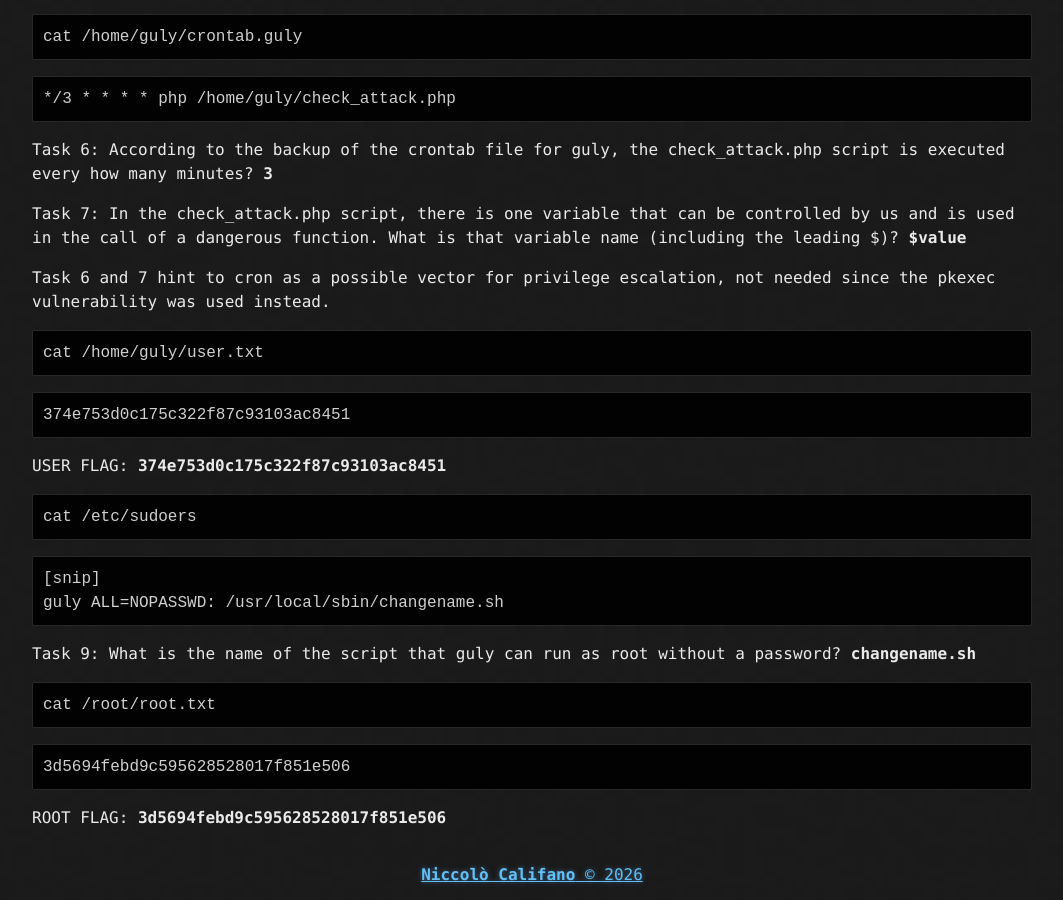
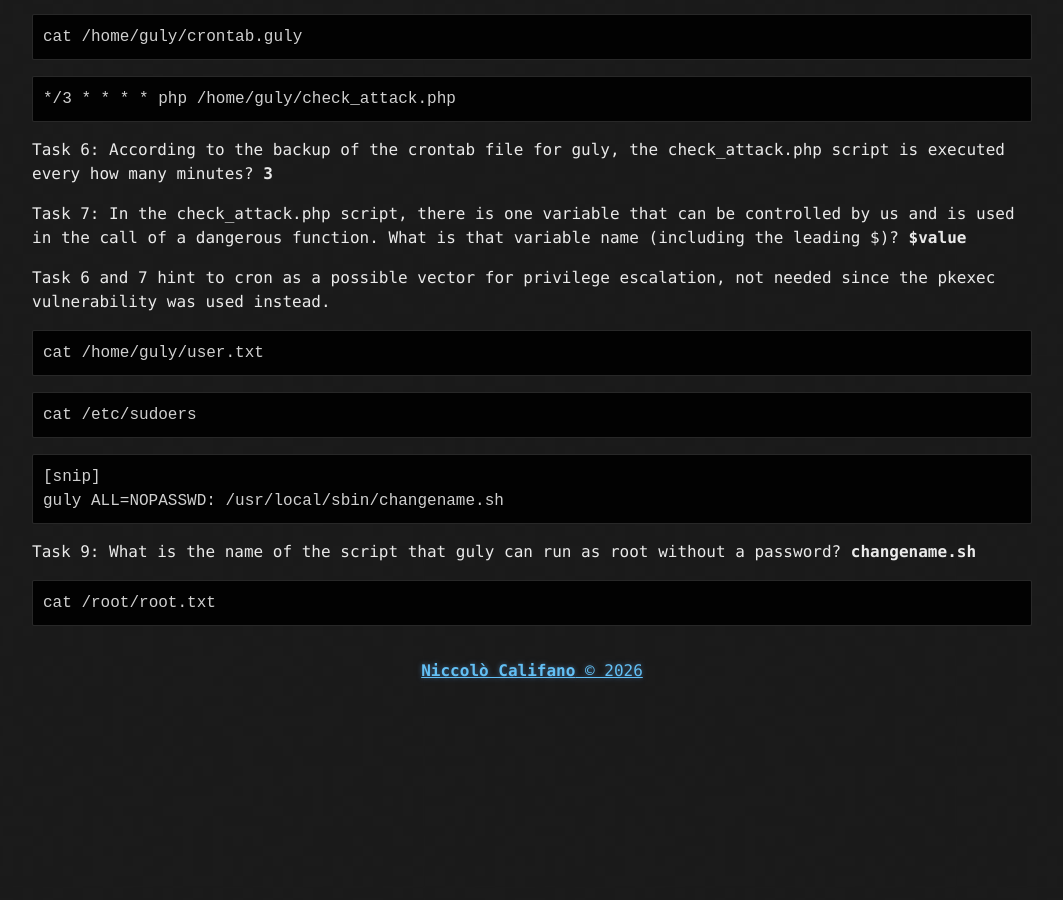
Before and after one commit to n-califano/n-califano.github.io, a Jekyll site: the page built from _posts/2026-04-29-htb-networked.md, in a window 1280 px wide and 900 px high, scrolled down 6029 px. Shown: the whole window, without its empty margins (108-1171 px from the left). Built offline with Jekyll 4.4.1, drawn with Linux system fonts in a browser that asks for light colours; after the commit the page ends 6725 px from its top, so only the background shows below that.

Commit message:
removed flags from writeups

````diff
--- a/_posts/2026-04-29-htb-networked.md
+++ b/_posts/2026-04-29-htb-networked.md
@@ -297,12 +297,6 @@ Task 6 and 7 hint to cron as a possible vector for privilege escalation, not nee
 cat /home/guly/user.txt
 ```
 
-```
-374e753d0c175c322f87c93103ac8451
-```
-
-USER FLAG: **374e753d0c175c322f87c93103ac8451**
-
 ```bash
 cat /etc/sudoers
 ```
@@ -317,9 +311,3 @@ Task 9: What is the name of the script that guly can run as root without a passw
 ```bash
 cat /root/root.txt
 ```
-
-```
-3d5694febd9c595628528017f851e506
-```
-
-ROOT FLAG: **3d5694febd9c595628528017f851e506**
````
Also changed, not shown: _posts/2026-04-28-htb-sau.md (+0 -4 lines).
